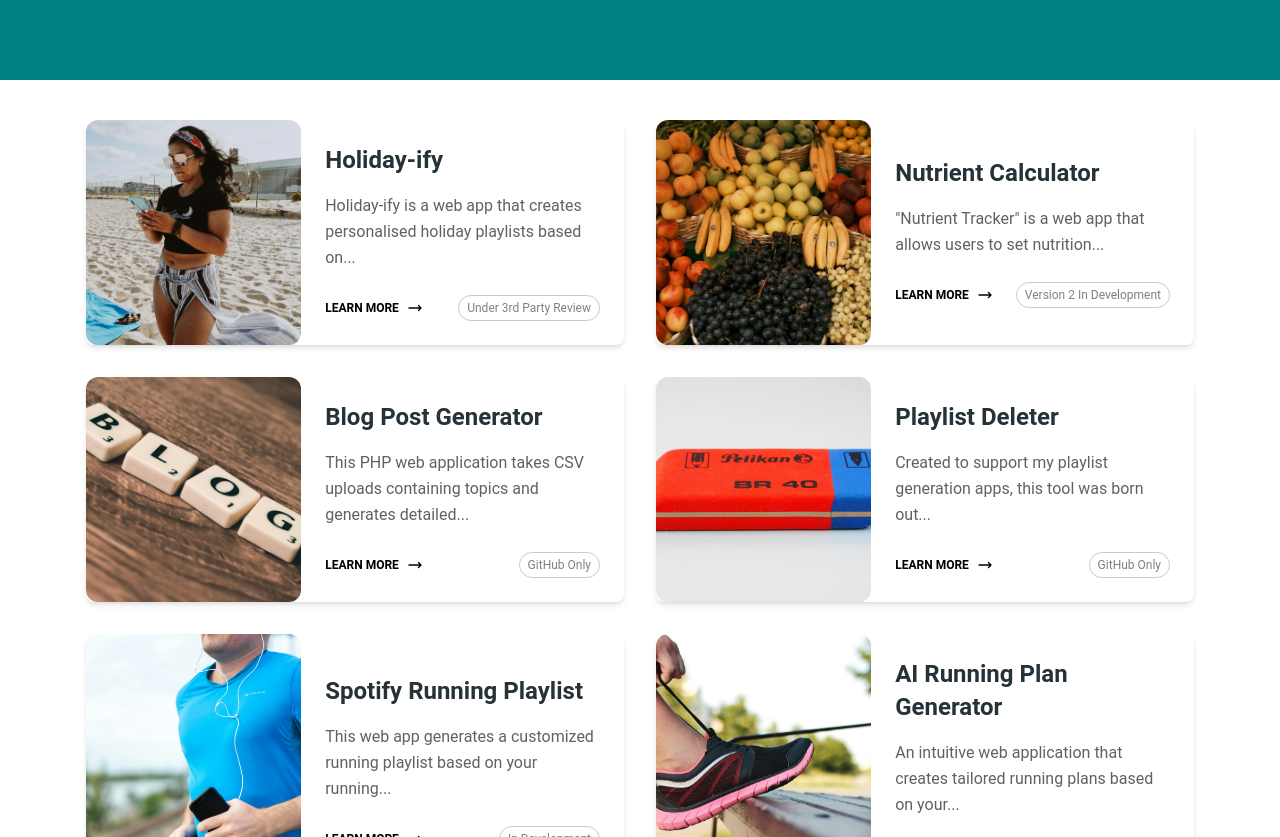
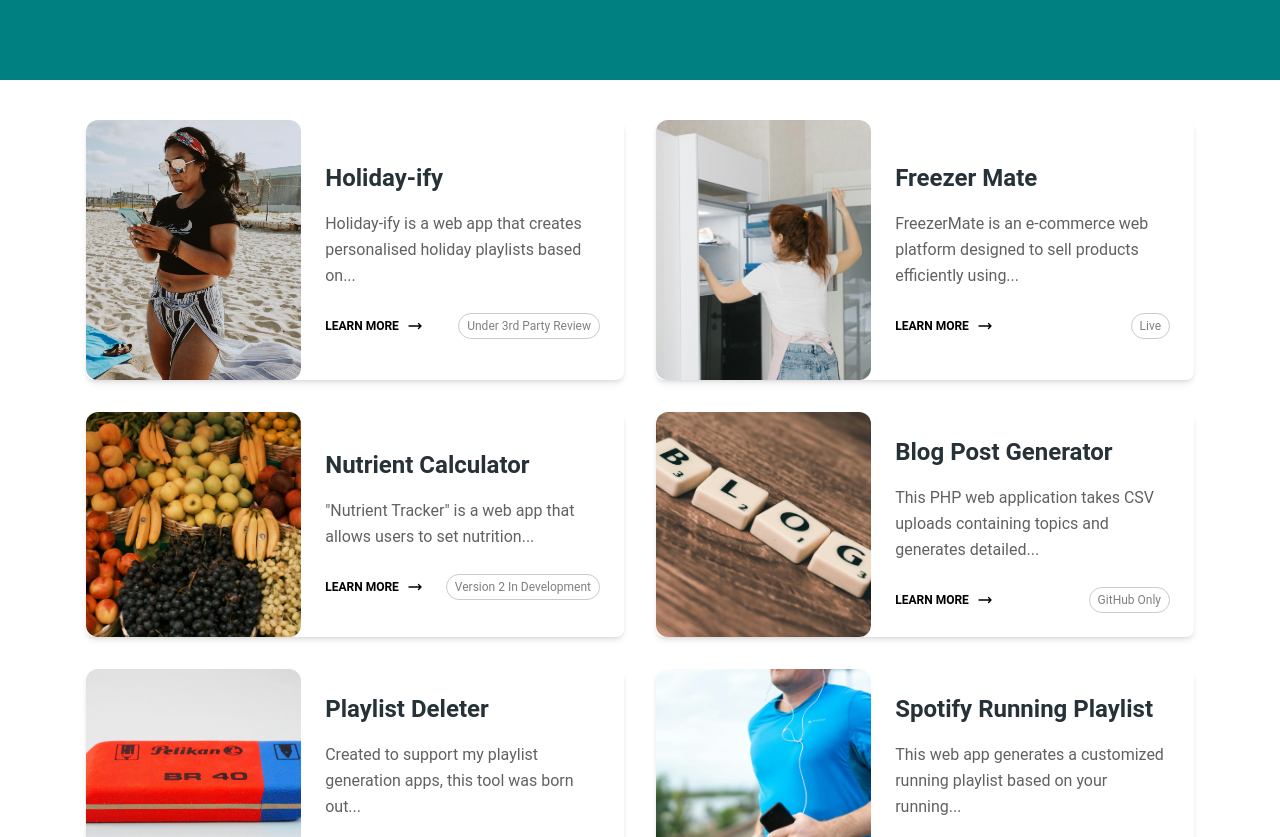
Before and after one commit to JoeShippo/aight.cool, a React (Create React App) app: page / in a window 1280 px wide. Shown: the part 720-1557 px from the top of the page. Built offline with nearby package versions, Linux system fonts and the light colour scheme.

Commit message:
added in freezermate

```diff
--- a/src/App.js
+++ b/src/App.js
@@ -13,6 +13,7 @@ import deleterImage from './assets/delete.webp';
 import runningPlan from './assets/running-plan.webp';
 import runningPlaylist from './assets/running-playlist.webp';
 import tvCharacters from './assets/tv-characters.webp';
+import freezer from './assets/freezermate.webp';
 
 
 const images = {
@@ -24,6 +25,7 @@ const images = {
   runningPlan: runningPlan,
   runningPlaylist: runningPlaylist,
   tvCharacters: tvCharacters,
+  freezer: freezer,
 };
 
 function App() {
@@ -35,6 +37,14 @@ function App() {
       link: 'https://holidayify.aight.fun',
       imageUrl: images.holidayify,
       status: 'Under 3rd Party Review',
+    },
+    {
+      title: 'Freezer Mate',
+      description: 'FreezerMate is an e-commerce web platform designed to sell products efficiently using a modern tech stack. Built with PHP and SQL for robust server-side functionality and database management, the site ensures smooth user interactions. It features a clean, responsive design thanks to Tailwind CSS and DaisyUI, providing an intuitive and visually appealing interface. The project is managed using NPM and hosted locally during development via MAMP, ensuring a streamlined development workflow. Additionally, Stripe is integrated for secure, reliable payment processing. This project highlights my expertise in full-stack development, combining clean code, effective design, and secure transaction handling.',
+      technologies: ['PHP', 'CSS', 'JavaScript', 'SQL', 'MAMP','GIT', 'Tailwind & DaisyUI','Stripe'],
+      link: 'https://freezermate.co.uk',
+      imageUrl: images.freezer,
+      status: 'Live',
     },
     {
       title: 'Nutrient Calculator',
--- a/src/components/ProjectModal.js
+++ b/src/components/ProjectModal.js
@@ -40,7 +40,7 @@ const ProjectModal = ({ isOpen, onClose, project }) => {
                         <div className="flex items-center justify-between">
                             <DialogHeader className="flex flex-col items-start p-0 mb-4">
                                 {" "}
-                                <span className="px-2 py-1 text-xs font-regular slate-800 rounded-full border-solid border-aight opacity-80 ">
+                                <span className="px-2 py-1 text-xs font-light slate-800 rounded-full border-solid border-aight opacity-80 ">
                                     {project.status}
                                 </span>
                                 <Typography className="mt-2" variant="h4">
```
Also changed, not shown: src/assets/freezermate.webp (added).
